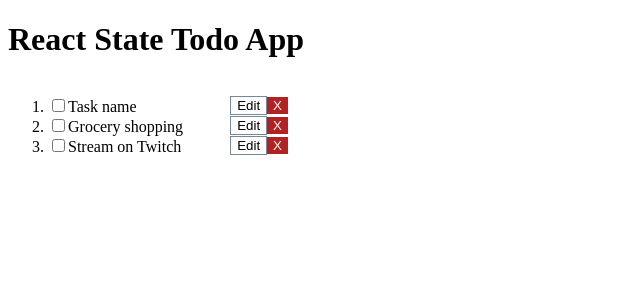
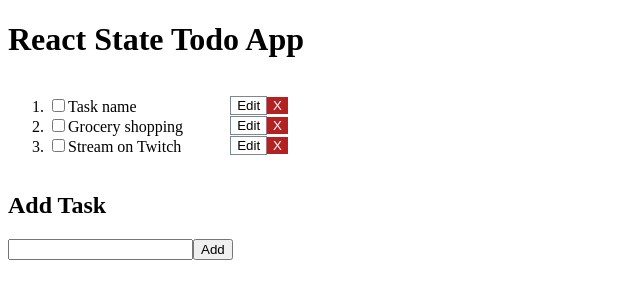
Before and after one commit to BrooksPatton/web_dev_rehabilitation, a React (Create React App) app in the folder micro_projects/front_end/state_management/react_state/: page / in a window 1280 px wide. Shown: the top 300 px of the page, without its empty margins (0-640 px from the left). Built offline with nearby package versions, Linux system fonts and the light colour scheme.

Commit message:
can add a task

```diff
--- /dev/null
+++ b/micro_projects/front_end/state_management/react_state/src/AddTask/AddTask.js
@@ -0,0 +1,38 @@
+import React from 'react';
+
+class AddTask extends React.Component {
+    constructor(properties) {
+        super(properties);
+        this.state = {
+            taskToAdd: ''
+        };
+    }
+
+    handleAddTask = event => {
+        event.preventDefault();
+
+        this.props.addTask(this.state.taskToAdd);
+        this.setState({ taskToAdd: '' });
+    }
+
+    handleAddTaskChange = event => {
+        this.setState({ taskToAdd: event.target.value });
+    }
+
+    render() {
+        return (
+            <section className="AddTask">
+                <form onSubmit={this.handleAddTask}>
+                    <label>
+                        <h1>Add Task</h1>
+                        <input type="text" value={this.state.taskToAdd} onChange={this.handleAddTaskChange} />
+
+                    </label>
+                    <button>Add</button>
+                </form>
+            </section>
+        )
+    };
+}
+
+export default AddTask;
--- a/micro_projects/front_end/state_management/react_state/src/tasks/Tasks.js
+++ b/micro_projects/front_end/state_management/react_state/src/AllTasks/AllTasks.js
@@ -1,7 +1,7 @@
 import React from 'react';
 import Task from '../task/Task';
 
-function Tasks({ tasks }) {
+function AllTasks({ tasks }) {
     // console.log(tasks);
 
     return (
@@ -13,4 +13,4 @@ function Tasks({ tasks }) {
     );
 }
 
-export default Tasks;
+export default AllTasks;
--- a/micro_projects/front_end/state_management/react_state/src/App.js
+++ b/micro_projects/front_end/state_management/react_state/src/App.js
@@ -1,8 +1,12 @@
 import React from 'react';
-import Tasks from './tasks/Tasks';
+import AllTasks from './AllTasks/AllTasks';
+import AddTask from './AddTask/AddTask';
 
-function App() {
-  const tasks = [
+class App extends React.Component {
+  constructor(properties) {
+    super(properties);
+    this.state = {
+      tasks: [
         {
           id: 1,
           name: 'Task name'
@@ -15,14 +19,31 @@ function App() {
           id: 3,
           name: 'Stream on Twitch'
         }
-  ];
+      ],
+      lastIdToAdd: 3
+    }
+  }
 
+  addTask = taskName => {
+    const { tasks, lastIdToAdd } = this.state;
+    const newTask = {
+      id: lastIdToAdd + 1,
+      name: taskName
+    };
+
+    tasks.push(newTask);
+    this.setState({ tasks, lastIdToAdd: lastIdToAdd + 1 });
+  }
+
+  render() {
     return (
       <div className="App">
         <h1>React State Todo App</h1>
-      <Tasks tasks={tasks} />
+        <AllTasks tasks={this.state.tasks} />
+        <AddTask addTask={this.addTask} />
       </div>
     );
   }
+}
 
 export default App;
```
Also changed, not shown: micro_projects/front_end/state_management/react_state/src/task/Task.js (+8 -0 lines), 1 other file (tests, documents, lock files or other folders). Lines whose indentation alone changed are shown as unchanged.
